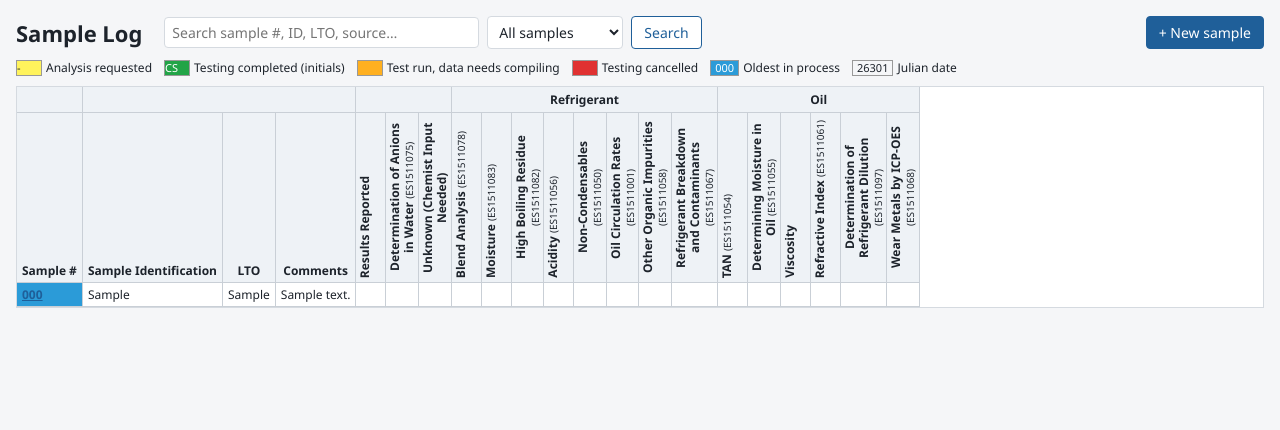
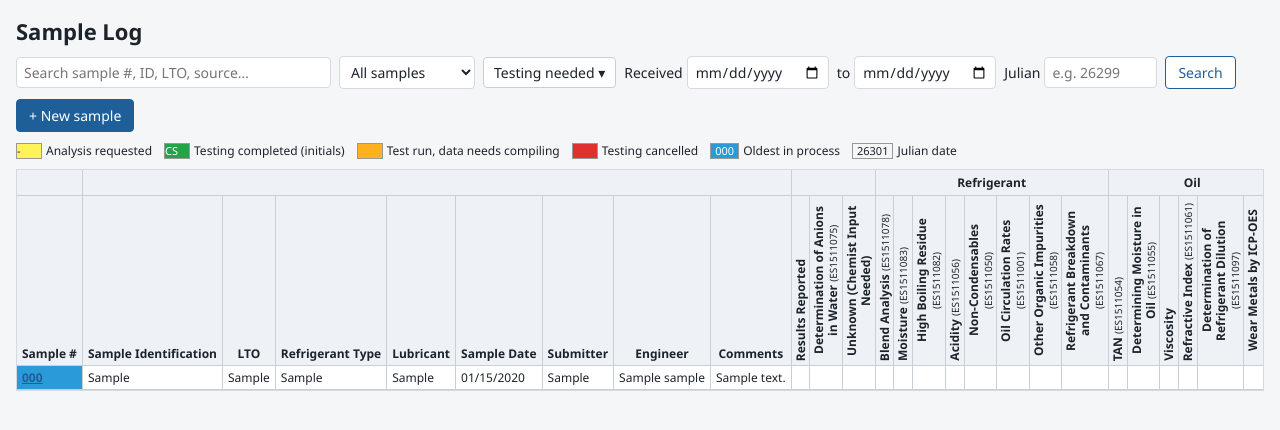
Before and after one commit to stationwagon993/Routine-Revamp, a Django app: page / in a window 1280 px wide. Shown: the part 43-473 px from the top of the page. Run offline with Django 5.2, Linux system fonts and the light colour scheme; a user stored in the database is signed in; data comes from the database, SQL or seed files in the repository; tables that the repository leaves empty hold one stand-in row (values such as "Sample post").

Commit message:
Intake and sample log improvements (v1.1 notes)
Sample intake:
- Blend Analysis can't be requested for single-component refrigerants
  (R-1233zd(E), R-134a, R-1234ze(E), R-22); more can be marked in Admin.
- Associated eLTO is required for every sample.
- Remove "Send report to (email)" and "CC emails"; the report email is
  addressed to the engineer's name and Outlook resolves the address.
- List refrigerant and oil tests before the general tests.

Sample log:
- Filter by testing still needed (any of several tests), received date
  range and Julian code; paging keeps the filters.
- Add Refrigerant Type, Lubricant, Sample Date, Submitter and Engineer
  columns between LTO and Comments.
- Sample identification follows the Excel log: refrigerant and lubricant
  left out (they have columns), "Reclaimed Tank, Tank 014323, Liquid",
  "Plant 7, Bay B South".

Co-Authored-By: Claude Opus 5.5 <noreply@anthropic.com>
Claude-Session: https://claude.ai/code/session_0119oN2EtvkqwvWHRYwNGNw8

```diff
--- a/lab/admin.py
+++ b/lab/admin.py
@@ -123,7 +123,7 @@ class ReportAdmin(admin.ModelAdmin):
 class ChoiceOptionAdmin(admin.ModelAdmin):
     """Dropdown choices on the sample submission form."""
 
-    list_display = ["label", "list_name", "short_label", "order", "active"]
-    list_editable = ["short_label", "order", "active"]
+    list_display = ["label", "list_name", "short_label", "order", "single_component", "active"]
+    list_editable = ["short_label", "order", "single_component", "active"]
     list_filter = ["list_name", "active"]
     search_fields = ["label"]
--- a/lab/forms.py
+++ b/lab/forms.py
@@ -56,8 +56,6 @@ class SampleForm(forms.ModelForm):
             "lot_number",
             "unit_id",
             "requested_by_name",
-            "requested_by_email",
-            "cc_emails",
             "lto",
             "sample_type",
             "sample_type_other",
@@ -75,7 +73,6 @@ class SampleForm(forms.ModelForm):
         labels = {
             "submitter": "Submitted by",
             "requested_by_name": "Engineer requesting testing",
-            "requested_by_email": "Send report to (email)",
             "lto": "Associated eLTO",
             "phase": "Sample type (refrigerant)",
             "comments": "Any additional pertinent information",
@@ -100,6 +97,8 @@ class SampleForm(forms.ModelForm):
         self.fields["submitter"].required = True
         self.fields["submitter"].help_text = "The tech from the testing facility who brought the sample."
         self.fields["sampled_on"].required = True
+        self.fields["lto"].required = True
+        self.fields["requested_by_name"].help_text = "The report email is addressed to this name; Outlook fills in the address."
         self.fields["blend"].queryset = Blend.objects.filter(active=True)
         self.fields["blend"].required = False
         self.fields["blend"].help_text = "Picked automatically when the refrigerant type matches a blend."
@@ -176,7 +175,6 @@ class SampleForm(forms.ModelForm):
                 self._require("unit_id", "Enter the unit ID.")
             lubricant = self._pick("lubricant", True, "Choose the lubricant type.")
             self._require("requested_by_name", "Enter the engineer requesting testing.")
-            self._require("lto", "Enter the associated eLTO.")
             self._require("sample_type", "Choose the sample type.")
 
         sample_type = cleaned.get("sample_type")
@@ -226,7 +224,11 @@ class SampleIntakeForm(SampleForm):
             wrong = [t.name for t in tests if not t.applies(kind)]
             if wrong:
                 self.add_error("tests", "Not available for this sample type: " + ", ".join(wrong) + ".")
-        if any(t.calc_type == TestMethod.CALC_BLEND for t in tests) and not cleaned.get("blend"):
+        blend_requested = any(t.calc_type == TestMethod.CALC_BLEND for t in tests)
+        refrigerant = self.instance.refrigerant_type
+        if blend_requested and ChoiceOption.name_key(refrigerant) in ChoiceOption.single_component_keys():
+            self.add_error("tests", f"{refrigerant} is a single-component refrigerant: Blend Analysis can't be requested.")
+        elif blend_requested and not cleaned.get("blend"):
             self.add_error(
                 "blend",
                 "Choose the blend. If it isn't listed, add it with its components under Admin → Blends.",
@@ -390,7 +392,9 @@ class FormulaForm(forms.ModelForm):
 class ReportForm(forms.ModelForm):
     class Meta:
         model = Report
-        fields = ["recipient_email", "cc_emails", "notes"]
+        fields = ["recipient_email", "notes"]
         widgets = {"notes": forms.Textarea(attrs={"rows": 3})}
         labels = {"recipient_email": "To"}
-        help_texts = {"recipient_email": "Separate addresses with ;"}
+        help_texts = {
+            "recipient_email": "The engineer's name (Outlook looks up the address). Add anyone to CC in Outlook."
+        }
--- a/lab/static/lab/app.js
+++ b/lab/static/lab/app.js
@@ -3,6 +3,13 @@ document.querySelectorAll("tr[data-href]").forEach(function (row) {
   row.addEventListener("click", function (event) {
     if (event.target.closest("a, button, input, select")) return;
     window.location = row.dataset.href;
+  });
+});
+
+// Sample log: close the "Testing needed" menu when clicking elsewhere.
+document.addEventListener("click", function (event) {
+  document.querySelectorAll("details.filter-menu[open]").forEach(function (menu) {
+    if (!menu.contains(event.target)) menu.open = false;
   });
 });
 
@@ -56,6 +63,10 @@ document.querySelectorAll("form[data-calc-url]").forEach(function (form) {
   var form = document.getElementById("intake-form");
   if (!form) return;
   var OTHER = "__other__";
+  var singleComponent = (form.dataset.singleComponent || "").split(" ").filter(Boolean);
+
+  // Same comparison as the server: R-1233zd(E) = r1233zde.
+  function nameKey(name) { return name.toLowerCase().replace(/[^a-z0-9]/g, ""); }
 
   function value(name) {
     var els = form.querySelectorAll('[name="' + name + '"]');
@@ -81,6 +92,10 @@ document.querySelectorAll("form[data-calc-url]").forEach(function (form) {
     f["refrigerant-sample"] = type === "refrigerant";
     f["type-other"] = type === "other";
     f.kind = type === "refrigerant" ? value("phase") : type;
+    var refrigerantField = f.plant7 ? "plant7_refrigerant" : "refrigerant";
+    var refrigerant = value(refrigerantField);
+    if (refrigerant === OTHER) refrigerant = value(refrigerantField + "_other");
+    f.singleComponent = singleComponent.indexOf(nameKey(refrigerant)) !== -1;
     var blend = form.querySelector("input[data-blend]");
     f["blend-requested"] = !blend || blend.checked;
     return f;
@@ -100,6 +115,8 @@ document.querySelectorAll("form[data-calc-url]").forEach(function (form) {
     form.querySelectorAll("label[data-applies]").forEach(function (label) {
       var applies = label.dataset.applies.split(",").map(function (s) { return s.trim(); }).filter(Boolean);
       var ok = !!f.kind && (f.kind === "other" || applies.length === 0 || applies.indexOf(f.kind) !== -1);
+      // No Blend Analysis for single-component refrigerants.
+      if (f.singleComponent && label.querySelector("input[data-blend]")) ok = false;
       label.hidden = !ok;
       if (!ok) label.querySelector("input").checked = false;
       any = any || ok;
--- a/lab/static/lab/style.css
+++ b/lab/static/lab/style.css
@@ -126,6 +126,15 @@ table.data input { width: 110px; }
 
 /* Sample log grid */
 .log-tools { display: flex; gap: 10px; align-items: center; flex-wrap: wrap; margin-bottom: 10px; }
+.log-tools label.inline { display: inline-flex; gap: 4px; align-items: center; font-weight: 400; margin: 0; }
+.filter-menu { position: relative; }
+.filter-menu summary { cursor: pointer; padding: 5px 10px; border: 1px solid #c9cfd6; border-radius: 4px; background: #fff; list-style: none; }
+.filter-menu summary::-webkit-details-marker { display: none; }
+.filter-menu summary::after { content: " ▾"; }
+.filter-menu-body { position: absolute; z-index: 10; top: calc(100% + 4px); left: 0; width: 300px; max-height: 60vh; overflow-y: auto; background: #fff; border: 1px solid #c9cfd6; border-radius: 4px; box-shadow: 0 4px 12px rgba(0, 0, 0, .12); padding: 8px 12px; }
+.filter-menu-body p { margin: 0 0 6px; }
+.filter-menu-body h3 { font-size: 12px; margin: 8px 0 2px; text-transform: uppercase; letter-spacing: .03em; }
+.filter-menu-body label { display: block; padding: 2px 0; font-weight: 400; }
 .legend { display: flex; gap: 12px; flex-wrap: wrap; font-size: 12px; margin-bottom: 10px; }
 .legend span { display: inline-flex; align-items: center; gap: 4px; }
 .swatch { display: inline-block; width: 26px; height: 16px; border: 1px solid #999; text-align: center; font-size: 11px; line-height: 14px; }
--- a/lab/templates/lab/report_detail.html
+++ b/lab/templates/lab/report_detail.html
@@ -43,7 +43,6 @@
       <form method="post">
         {% csrf_token %}
         {% include "lab/_field.html" with field=form.recipient_email %}
-        {% include "lab/_field.html" with field=form.cc_emails %}
         {% include "lab/_field.html" with field=form.notes %}
         <p><button type="submit" class="secondary">Save</button></p>
       </form>
--- a/lab/templates/lab/sample_form.html
+++ b/lab/templates/lab/sample_form.html
@@ -3,7 +3,7 @@
 {% block content %}
 <h1>{% if sample %}Edit sample {{ sample.sample_number }}{% else %}Sample submission{% endif %}</h1>
 {% if not sample %}<p class="muted">The sample number is assigned automatically from the received date (Julian date + sequence).</p>{% endif %}
-<form method="post" id="intake-form" novalidate>
+<form method="post" id="intake-form" data-single-component="{{ single_component|join:' ' }}" novalidate>
   {% csrf_token %}
   {% if form.errors %}<div class="banner-warn">Please fix the questions marked in red below.</div>{% endif %}
   {{ form.non_field_errors }}
@@ -53,8 +53,6 @@
     <div class="form-grid">
       {% include "lab/_field.html" with field=form.requested_by_name %}
       {% include "lab/_field.html" with field=form.lto %}
-      {% include "lab/_field.html" with field=form.requested_by_email %}
-      {% include "lab/_field.html" with field=form.cc_emails %}
       {% include "lab/_field.html" with field=form.comments wide=True %}
     </div>
   </div>
--- a/lab/templates/lab/sample_log.html
+++ b/lab/templates/lab/sample_log.html
@@ -11,13 +11,29 @@
 
 <div class="log-tools">
   <h1 style="margin: 0 12px 0 0;">Sample Log</h1>
-  <form method="get" class="actions">
+  <form method="get" class="actions" id="log-filters">
     <input type="text" name="q" value="{{ query }}" placeholder="Search sample #, ID, LTO, source…" size="32">
     <select name="show" onchange="this.form.submit()">
       <option value="all" {% if show == "all" %}selected{% endif %}>All samples</option>
       <option value="open" {% if show == "open" %}selected{% endif %}>In process only</option>
     </select>
+    <details class="filter-menu">
+      <summary>Testing needed{% if needed %} ({{ needed|length }}){% endif %}</summary>
+      <div class="filter-menu-body">
+        <p class="muted">Samples that still need any of these tests:</p>
+        {% for group, methods in groups %}
+        <h3>{{ group }}</h3>
+        {% for m in methods %}
+        <label><input type="checkbox" name="tests" value="{{ m.pk }}" {% if m.pk in needed_ids %}checked{% endif %}> {{ m.name }}</label>
+        {% endfor %}
+        {% endfor %}
+      </div>
+    </details>
+    <label class="inline">Received <input type="date" name="from" value="{{ date_from|date:'Y-m-d' }}"></label>
+    <label class="inline">to <input type="date" name="to" value="{{ date_to|date:'Y-m-d' }}"></label>
+    <label class="inline">Julian <input type="text" name="julian" value="{{ julian }}" placeholder="e.g. 26299" size="7" inputmode="numeric"></label>
     <button type="submit" class="secondary">Search</button>
+    {% if query or filtered or show != "all" %}<a href="{% url 'lab:sample_log' %}">Clear</a>{% endif %}
   </form>
   <span class="spacer" style="flex:1"></span>
   <a class="btn" href="{% url 'lab:sample_create' %}">+ New sample</a>
@@ -37,13 +53,18 @@
   <thead>
     <tr class="groups">
       <th class="sticky" colspan="1"></th>
-      <th colspan="3"></th>
+      <th colspan="8"></th>
       {% for group, methods in groups %}<th colspan="{{ methods|length }}">{% if group != "General" %}{{ group }}{% endif %}</th>{% endfor %}
     </tr>
     <tr class="cols">
       <th class="sticky">Sample #</th>
       <th>Sample Identification</th>
       <th>LTO</th>
+      <th>Refrigerant Type</th>
+      <th>Lubricant</th>
+      <th>Sample Date</th>
+      <th>Submitter</th>
+      <th>Engineer</th>
       <th>Comments</th>
       {% for group, methods in groups %}{% for m in methods %}
       <th class="vertical" title="{{ m.name }}"><div>{{ m.name }}{% if m.code %} <small>({{ m.code }})</small>{% endif %}</div></th>
@@ -56,13 +77,18 @@
       <td class="sticky sample-no{% if sample.pk == oldest.pk %} oldest{% endif %}"><a href="{{ sample.get_absolute_url }}">{{ sample.sample_number }}</a></td>
       <td class="ident" title="{{ sample.identification }}">{{ sample.identification }}</td>
       <td>{{ sample.lto }}</td>
+      <td>{{ sample.refrigerant_type }}</td>
+      <td>{{ sample.lubricant_type }}</td>
+      <td>{{ sample.sampled_on|date:"m/d/Y" }}</td>
+      <td>{{ sample.submitter }}</td>
+      <td>{{ sample.requested_by_name }}</td>
       <td class="ident" title="{{ sample.comments }}">{{ sample.comments|truncatechars:40 }}</td>
       {% for test in cells %}
       <td class="cell{% if test %} st-{{ test.status }}{% endif %}" {% if test %}title="{{ test.get_status_display }}"{% endif %}>{% if test %}{{ test.cell_text }}{% endif %}</td>
       {% endfor %}
     </tr>
     {% empty %}
-    <tr><td colspan="99" class="muted" style="padding: 16px;">No samples yet. <a href="{% url 'lab:sample_create' %}">Log the first sample.</a></td></tr>
+    <tr><td colspan="99" class="muted" style="padding: 16px;">{% if query or filtered or show != "all" %}No samples match. <a href="{% url 'lab:sample_log' %}">Clear the filters.</a>{% else %}No samples yet. <a href="{% url 'lab:sample_create' %}">Log the first sample.</a>{% endif %}</td></tr>
     {% endfor %}
   </tbody>
 </table>
@@ -70,9 +96,9 @@
 
 {% if page.has_other_pages %}
 <div class="pagination">
-  {% if page.has_previous %}<a href="?page={{ page.previous_page_number }}&q={{ query|urlencode }}&show={{ show }}">← Newer</a>{% endif %}
+  {% if page.has_previous %}<a href="?{{ params }}&page={{ page.previous_page_number }}">← Newer</a>{% endif %}
   <span class="muted">Page {{ page.number }} of {{ page.paginator.num_pages }}</span>
-  {% if page.has_next %}<a href="?page={{ page.next_page_number }}&q={{ query|urlencode }}&show={{ show }}">Older →</a>{% endif %}
+  {% if page.has_next %}<a href="?{{ params }}&page={{ page.next_page_number }}">Older →</a>{% endif %}
 </div>
 {% endif %}
 {% endblock %}
--- a/lab/views.py
+++ b/lab/views.py
@@ -10,6 +10,7 @@ from django.db.models import Max, Prefetch, Q
 from django.http import FileResponse, Http404, HttpResponse, JsonResponse
 from django.shortcuts import get_object_or_404, redirect, render
 from django.utils import timezone
+from django.utils.dateparse import parse_date
 from django.views.decorators.http import require_POST
 
 from . import outlook, reports, services
@@ -25,6 +26,7 @@ from .models import (
     Blend,
     Calibration,
     CalibrationComponent,
+    ChoiceOption,
     Formula,
     Report,
     Sample,
@@ -34,11 +36,13 @@ from .models import (
 )
 
 GROUP_ORDER = [TestMethod.GROUP_GENERAL, TestMethod.GROUP_REFRIGERANT, TestMethod.GROUP_OIL]
+# The intake form lists the sample-specific tests first.
+INTAKE_GROUP_ORDER = [TestMethod.GROUP_REFRIGERANT, TestMethod.GROUP_OIL, TestMethod.GROUP_GENERAL]
 EXPIRY_WARNING_DAYS = 14
 
 
-def _ordered_methods(queryset):
-    return sorted(queryset, key=lambda m: (GROUP_ORDER.index(m.group), m.display_order, m.name))
+def _ordered_methods(queryset, group_order=GROUP_ORDER):
+    return sorted(queryset, key=lambda m: (group_order.index(m.group), m.display_order, m.name))
 
 
 def _grouped(methods):
@@ -46,6 +50,13 @@ def _grouped(methods):
         (dict(TestMethod.GROUP_CHOICES)[group], list(items))
         for group, items in groupby(methods, key=lambda m: m.group)
     ]
+
+
+def _date_param(request, name):
+    try:
+        return parse_date(request.GET.get(name, ""))
+    except ValueError:  # Well-formed but impossible, e.g. 2026-02-30.
+        return None
 
 
 def _open_samples():
@@ -65,6 +76,23 @@ def sample_log(request):
     show = request.GET.get("show", "all")
     if show == "open":
         samples = samples.filter(pk__in=_open_samples())
+    needed = [m for m in methods if str(m.pk) in request.GET.getlist("tests")]
+    if needed:
+        # Samples that still need any of the chosen tests.
+        samples = samples.filter(
+            pk__in=SampleTest.objects.filter(
+                test_method__in=needed, status__in=SampleTest.OPEN_STATUSES
+            ).values("sample")
+        )
+    date_from = _date_param(request, "from")
+    date_to = _date_param(request, "to")
+    if date_from:
+        samples = samples.filter(received_on__gte=date_from)
+    if date_to:
+        samples = samples.filter(received_on__lte=date_to)
+    julian = "".join(c for c in request.GET.get("julian", "") if c.isdigit())
+    if julian:
+        samples = samples.filter(julian__startswith=julian)
     query = request.GET.get("q", "").strip()
     if query:
         samples = samples.filter(
@@ -81,6 +109,8 @@ def sample_log(request):
         )
 
     page = Paginator(samples, 100).get_page(request.GET.get("page"))
+    params = request.GET.copy()
+    params.pop("page", None)
     oldest = _open_samples().order_by("julian", "sequence").first()
 
     rows = []
@@ -98,6 +128,13 @@ def sample_log(request):
             "oldest": oldest,
             "show": show,
             "query": query,
+            "needed": needed,
+            "needed_ids": {m.pk for m in needed},
+            "date_from": date_from,
+            "date_to": date_to,
+            "julian": julian,
+            "filtered": bool(needed or date_from or date_to or julian),
+            "params": params.urlencode(),
             "expiring": _expiring_calibrations(),
         },
     )
@@ -126,12 +163,17 @@ def sample_create(request):
             return redirect("lab:sample_create")
         return redirect(sample)
 
-    methods = _ordered_methods(form.fields["tests"].queryset)
+    methods = _ordered_methods(form.fields["tests"].queryset, INTAKE_GROUP_ORDER)
     selected = {str(v) for v in (form["tests"].value() or [])}
     return render(
         request,
         "lab/sample_form.html",
-        {"form": form, "test_groups": _grouped(methods), "selected": selected},
+        {
+            "form": form,
+            "test_groups": _grouped(methods),
+            "selected": selected,
+            "single_component": sorted(ChoiceOption.single_component_keys()),
+        },
     )
 
 
@@ -255,8 +297,7 @@ def report_create(request, pk):
     samples.sort(key=lambda s: (s.julian, s.sequence))
     report = Report.objects.create(
         report_number=Report.next_number(samples[0]),
-        recipient_email=sample.requested_by_email,
-        cc_emails=sample.cc_emails,
+        recipient_email=sample.requested_by_name,
         created_by=request.user,
     )
     report.samples.set(samples)
```
Also changed, not shown: lab/models.py (+34 -7 lines), lab/outlook.py (+6 -8 lines), lab/tests.py (+77 -3 lines), README.md, lab/migrations/0007_single_component_refrigerants.py (added).
